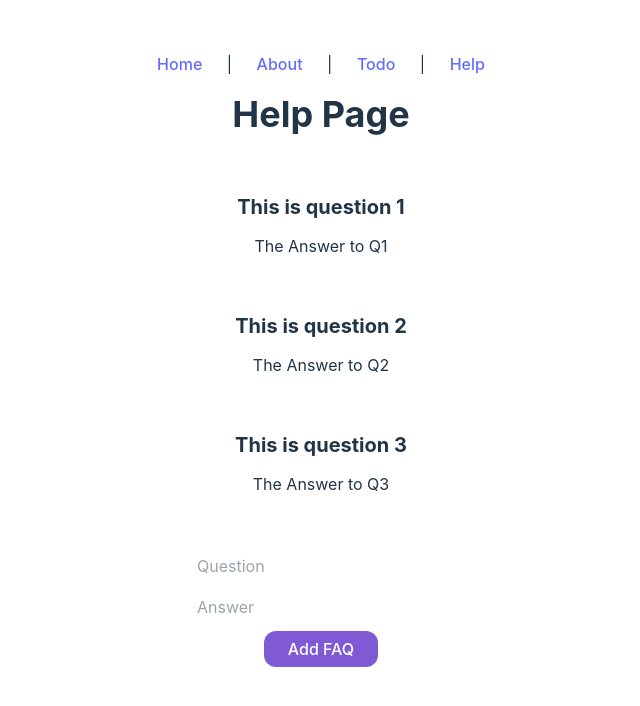
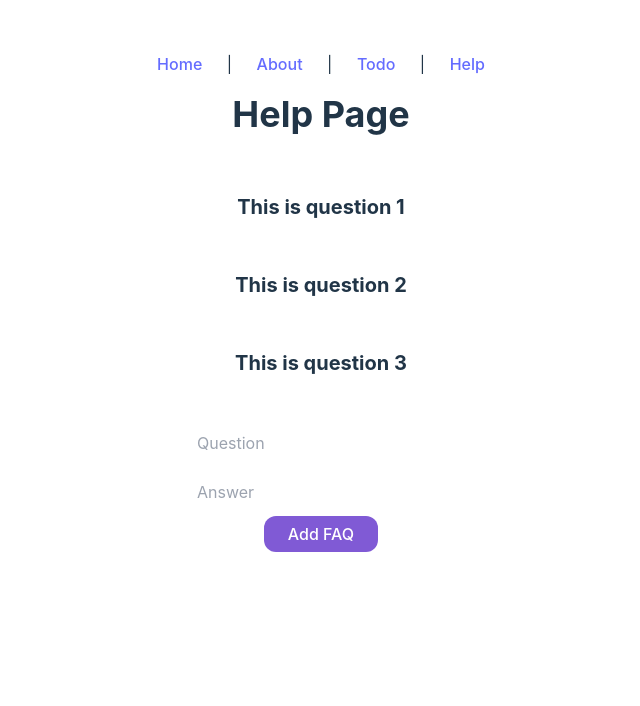
Before and after one commit to datiampromise/reactt, a React (Vite) app: page /help in a window 1280 px wide. Shown: the top 706 px of the page, without its empty margins (319-959 px from the left). Built offline with nearby package versions, Linux system fonts and the light colour scheme.

Commit message:
Modified Help Page

```diff
--- a/src/index.css
+++ b/src/index.css
@@ -93,5 +93,11 @@ h1 {
 }
 
 .qa-section {
-  @apply my-6 py-4 border border-white border-opacity-20 rounded-md;
+  @apply my-6 border border-white border-opacity-20 rounded-md;
+
 }
+
+.qa-section div {
+  -webkit-user-select: none;
+  user-select: none;
+}
--- a/src/pages/Help.jsx
+++ b/src/pages/Help.jsx
@@ -2,9 +2,9 @@ import { useState } from "react";
 
 function Help() {
   const [faq, setFaq] = useState([
-    { id: 1, question: "This is question 1", ans: "The Answer to Q1" },
-    { id: 2, question: "This is question 2", ans: "The Answer to Q2" },
-    { id: 3, question: "This is question 3", ans: "The Answer to Q3" },
+    { id: 1, question: "This is question 1", ans: "The Answer to Q1", show: false },
+    { id: 2, question: "This is question 2", ans: "The Answer to Q2", show: false },
+    { id: 3, question: "This is question 3", ans: "The Answer to Q3", show: false },
   ]);
 
   const [que, setQue] = useState("");
@@ -18,10 +18,38 @@ function Help() {
       ans: ans,
     };
     faq[id - 1] = newObj;
-    setFaq([...faq]);
+    setFaq([...faq]); // spread operation
     setQue("");
     setAns("");
   }
+
+  let show = (id) => {
+    // let ff = faq.filter((f) => f.id == id)[0];
+    // ff.show = !ff.show;
+
+    // let fff = faq.map((f) => {
+    //   if (f.id == id) {
+    //     f.show = !f.show;
+    //   }
+    //   f.id == id ? (f.show = !f.show) : "";
+    //   return f;
+    // });
+
+    // let f = { id: 1, show: true };
+    // let f1 = f;
+    // let f2 = { ...f, show: false };
+    // f.id = 7;
+
+    // console.log("F1", f1);
+    // console.log("F2", f2);
+
+    let ff = faq.map((f) => (f.id == id ? { ...f, show: !f.show } : f));
+    // console.log("FF", ff);
+
+    setFaq(ff);
+  };
+
+  // let showOneLiner = (id) => setFaq(faq.map((f) => (f.id == id ? { ...f, show: !f.show } : f)));
 
   // let abc = [
   //   [
@@ -46,13 +74,15 @@ function Help() {
       <h1>Help Page</h1>
       {faq.map((f) => (
         <div key={f.id} className="qa-section">
-          <div className="font-bold text-xl mb-2 pb-2 border-b border-white border-opacity-20">{f.question}</div>
-          <h3>{f.ans}</h3>
+          <div className="font-bold text-xl pt-4 pb-4 cursor-pointer" onClick={() => show(f.id)}>
+            {f.question}
+          </div>
+          <h3 className={"py-4 border-t border-white border-opacity-20 " + (f.show ? "" : "hidden")}>{f.ans}</h3>
         </div>
       ))}
 
       <div className="qa-section">
-        <div className=" mb-2 pb-2 border-b border-white border-opacity-20">
+        <div className=" mb-2 py-4 border-b border-white border-opacity-20">
           <input type="text" value={que} placeholder="Question" className="px-3" onChange={(e) => setQue(e.target.value)} />
         </div>
         <div>
```
